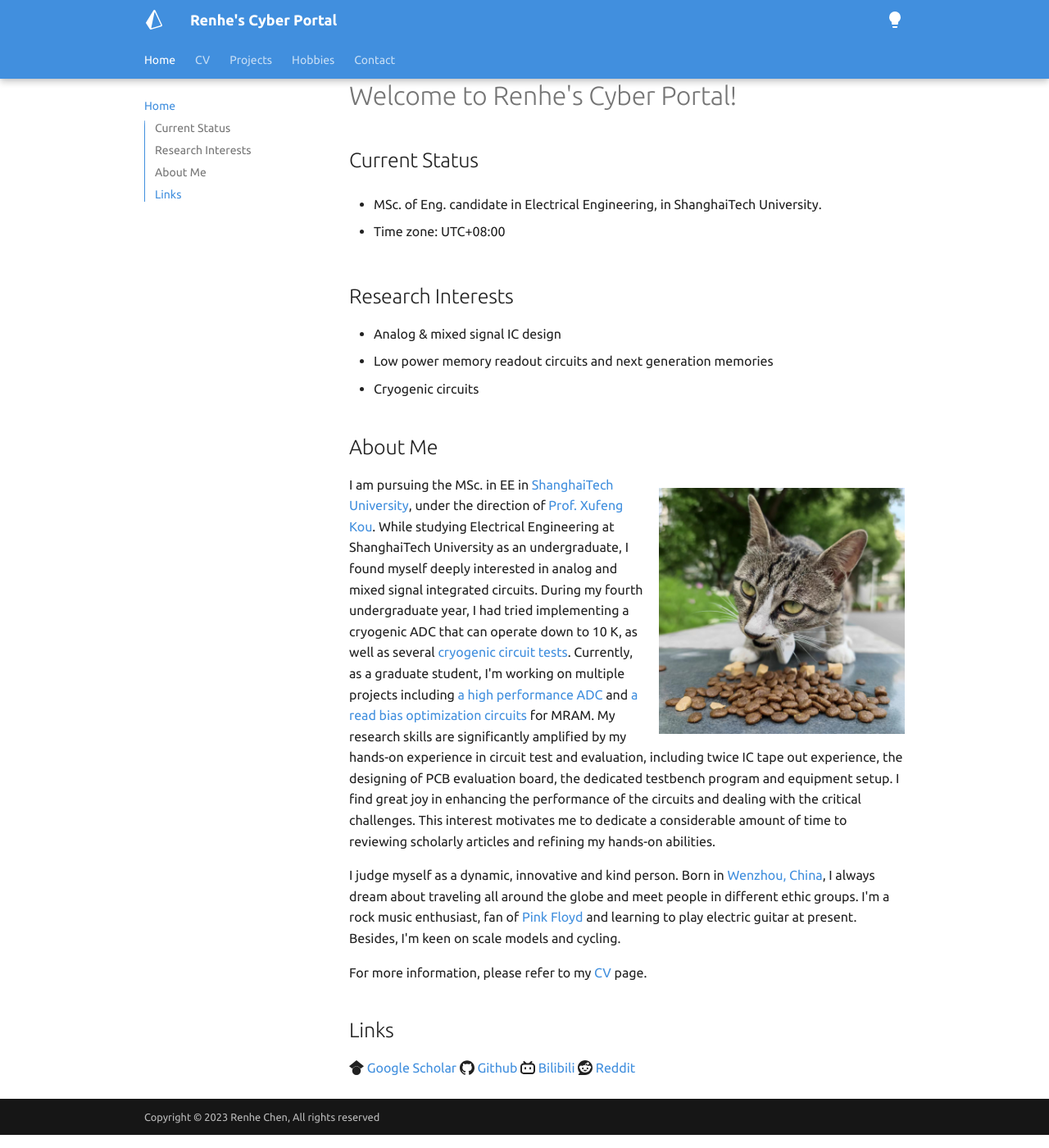
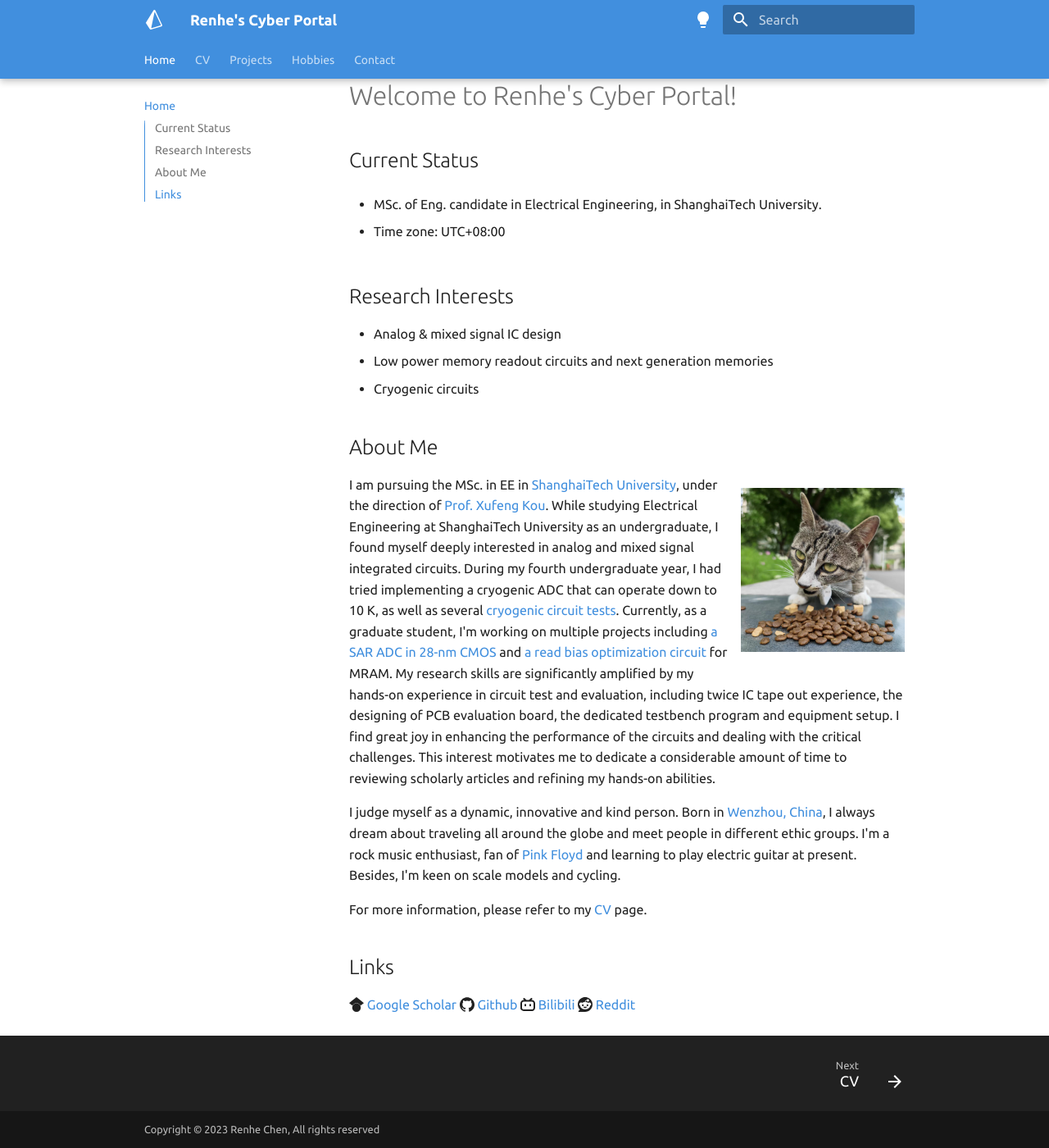
Before and after one commit to pig-floyd/pig-floyd.github.io, an MkDocs documentation site: the page built from docs/index.md, in a window 1280 px wide and 1400 px high, scrolled down 50 px. Shown: the whole window at 82% size. Built offline with MkDocs 1.6.1 and Material for MkDocs 9.7.7, drawn with Linux system fonts in a browser that asks for light colours.

Commit message:
recovered search button and changed index image size

```diff
--- a/docs/index.md
+++ b/docs/index.md
@@ -17,8 +17,8 @@ glightbox: false
 * Cryogenic circuits
 
 ## About Me
-<img align="right" width="300px" src="./img/cat.jpg"/>
-I am pursuing the MSc. in EE in [ShanghaiTech University](https://en.wikipedia.org/wiki/ShanghaiTech_University), under the direction of [Prof. Xufeng Kou](https://scholar.google.com/citations?user=wLxdeaoAAAAJ&hl=zh-TW). While studying Electrical Engineering at ShanghaiTech University as an undergraduate, I found myself deeply interested in analog and mixed signal integrated circuits. During my fourth undergraduate year, I had tried implementing a cryogenic ADC that can operate down to 10 K, as well as several [cryogenic circuit tests](./Projects/CRYO/cryo.md). Currently, as a graduate student, I'm working on multiple projects including [a high performance ADC](./Projects/ADC/adc.md) and [a read bias optimization circuits](./Projects/MRAM/dbo.md) for MRAM. My research skills are significantly amplified by my hands-on experience in circuit test and evaluation, including twice IC tape out experience, the designing of PCB evaluation board, the dedicated testbench program and equipment setup. I find great joy in enhancing the performance of the circuits and dealing with the critical challenges. This interest motivates me to dedicate a considerable amount of time to reviewing scholarly articles and refining my hands-on abilities.
+<img align="right" width="200px" src="./img/cat.jpg"/>
+I am pursuing the MSc. in EE in [ShanghaiTech University](https://en.wikipedia.org/wiki/ShanghaiTech_University), under the direction of [Prof. Xufeng Kou](https://scholar.google.com/citations?user=wLxdeaoAAAAJ&hl=zh-TW). While studying Electrical Engineering at ShanghaiTech University as an undergraduate, I found myself deeply interested in analog and mixed signal integrated circuits. During my fourth undergraduate year, I had tried implementing a cryogenic ADC that can operate down to 10 K, as well as several [cryogenic circuit tests](./Projects/CRYO/cryo.md). Currently, as a graduate student, I'm working on multiple projects including [a SAR ADC in 28-nm CMOS](./Projects/ADC/adc.md) and [a read bias optimization circuit](./Projects/MRAM/dbo.md) for MRAM. My research skills are significantly amplified by my hands-on experience in circuit test and evaluation, including twice IC tape out experience, the designing of PCB evaluation board, the dedicated testbench program and equipment setup. I find great joy in enhancing the performance of the circuits and dealing with the critical challenges. This interest motivates me to dedicate a considerable amount of time to reviewing scholarly articles and refining my hands-on abilities.
 
 I judge myself as a dynamic, innovative and kind person. Born in [Wenzhou, China](https://en.wikipedia.org/wiki/Wenzhou), I always dream about traveling all around the globe and meet people in different ethic groups. I'm a rock music enthusiast, fan of [Pink Floyd](https://en.wikipedia.org/wiki/Pink_Floyd) and learning to play electric guitar at present. Besides, I'm keen on scale models and cycling.
 
--- a/mkdocs.yml
+++ b/mkdocs.yml
@@ -24,6 +24,7 @@ theme:
     - navigation.path
     - toc.integrate
     - navigation.top
+    - navigation.footer
   font:
     text: Ubuntu
   icon:
@@ -48,19 +49,20 @@ nav:
 copyright: Copyright &copy; 2023 Renhe Chen, All rights reserved
 
 plugins:
-   - glightbox:
-       touchNavigation: true
-       loop: false
-       effect: zoom
-       slide_effect: slide
-       width: 100%
-       height: auto
-       zoomable: true
-       draggable: true
-       skip_classes:
-         - custom-skip-class-name
-       auto_caption: false
-       caption_position: bottom
+  - glightbox:
+      touchNavigation: true
+      loop: false
+      effect: zoom
+      slide_effect: slide
+      width: 100%
+      height: auto
+      zoomable: true
+      draggable: true
+      skip_classes:
+        - custom-skip-class-name
+      auto_caption: false
+      caption_position: bottom
+  - search
 
 extra:
   generator: false  #删除页脚显示“使用 MkDocs 材料制造”
```
Also changed, not shown: docs/Hobbies/Guitar/guitar.md (+1 -1 lines).
